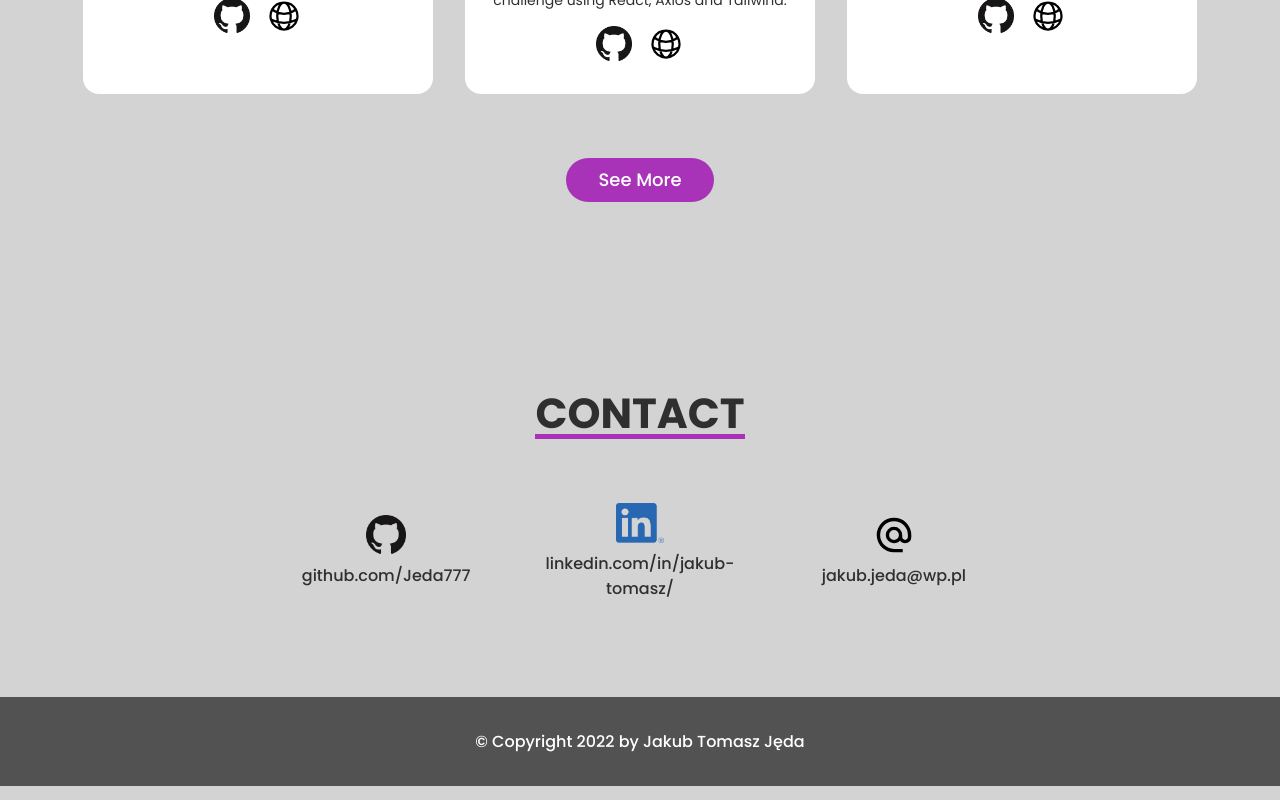
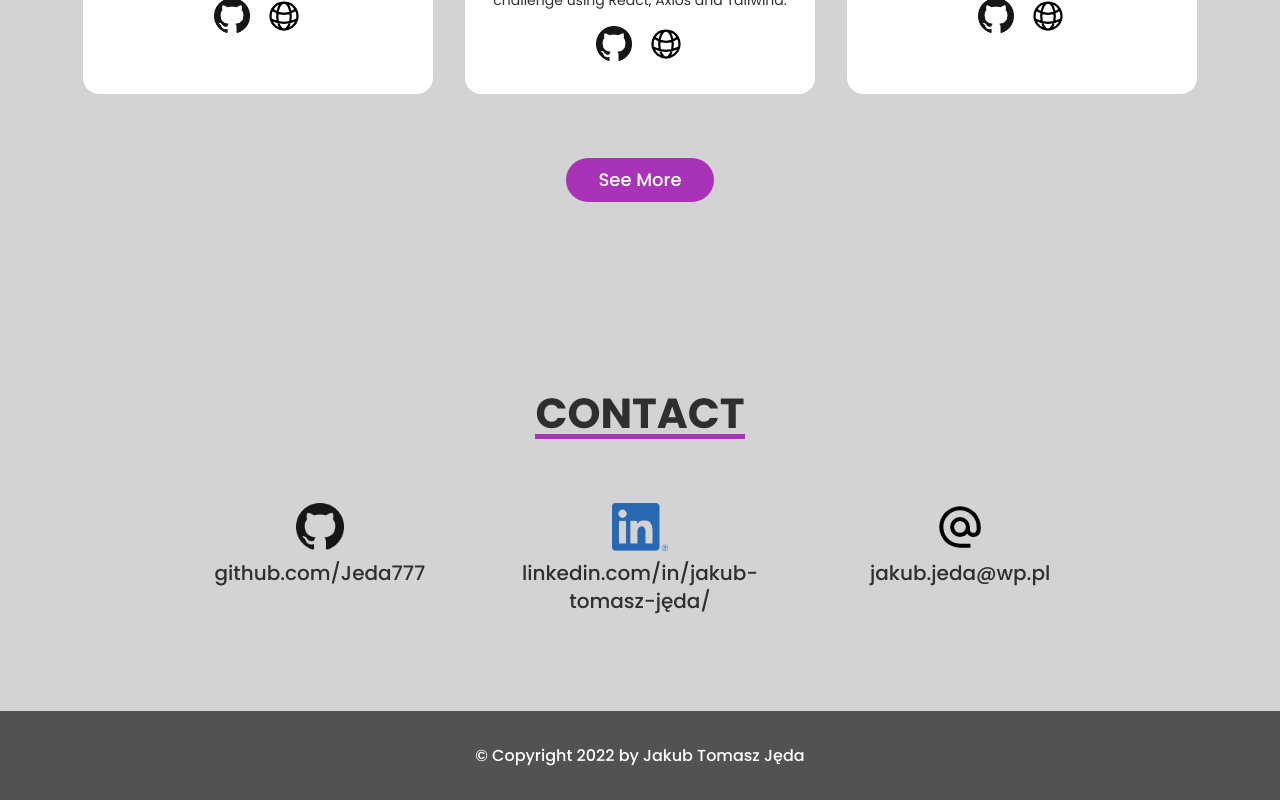
Before and after one commit to Jeda777/portfolio-site, a SvelteKit app: page / in a window 1280 px wide. Shown: the part 2226-3026 px from the top of the page. Built offline with nearby package versions, Linux system fonts and the light colour scheme.

Commit message:
Contact style change

```diff
--- a/src/components/Contact.svelte
+++ b/src/components/Contact.svelte
@@ -18,7 +18,7 @@
       <a
         href="https://www.linkedin.com/in/jakub-tomasz-j%C4%99da/"
         target="_blank"
-        rel="noreferrer">linkedin.com/in/jakub-tomasz/</a
+        rel="noreferrer">linkedin.com/in/jakub-tomasz-jęda/</a
       >
     </div>
     <div class="contact-element">
@@ -31,11 +31,15 @@
 <style lang="scss">
   #contact {
     .contact-container {
-      @apply flex flex-wrap items-center justify-center gap-8 md:gap-16;
+      @apply flex flex-wrap items-center justify-center gap-8 md:items-start md:gap-16;
       .contact-element {
-        @apply flex flex-1 flex-col items-center gap-2;
+        @apply flex flex-1 flex-col items-center gap-2 2xl:gap-4;
         img {
-          @apply h-10;
+          @apply h-10 md:h-11 xl:h-12 3xl:h-14;
+        }
+        a,
+        p {
+          @apply md:text-lg xl:text-xl 3xl:text-2xl;
         }
       }
     }
```
